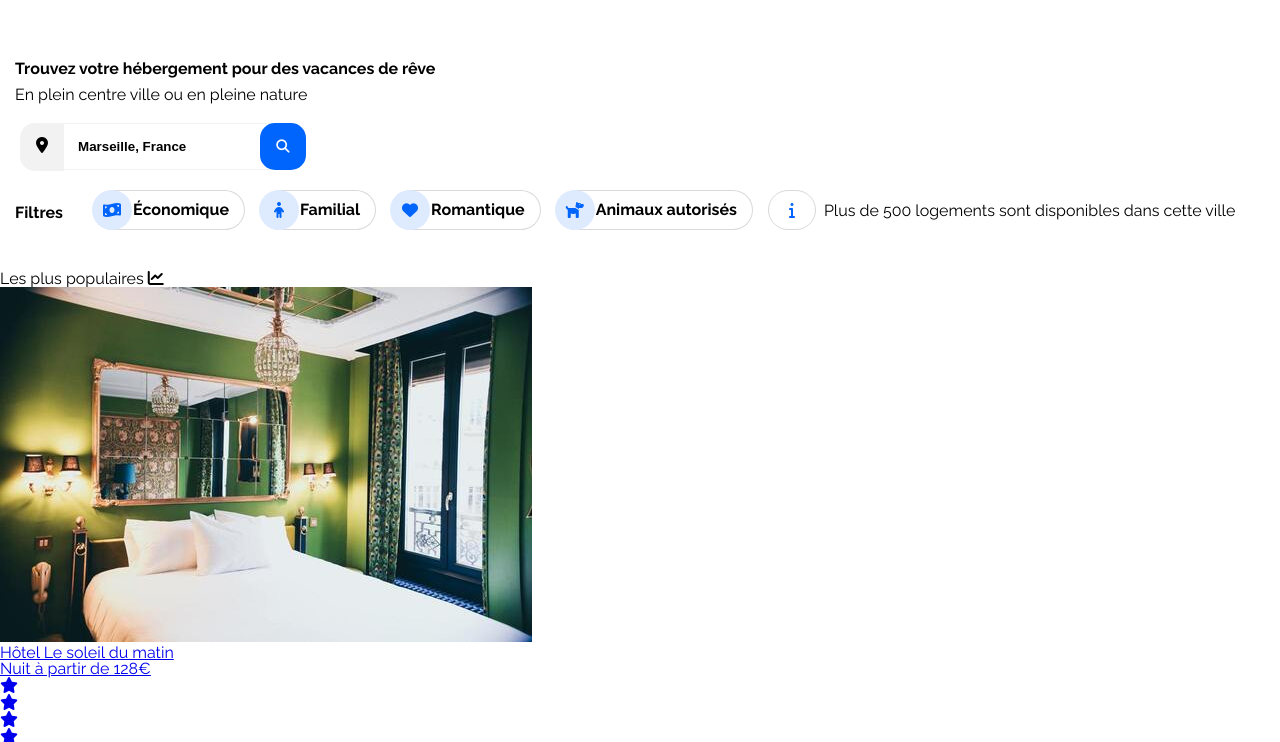
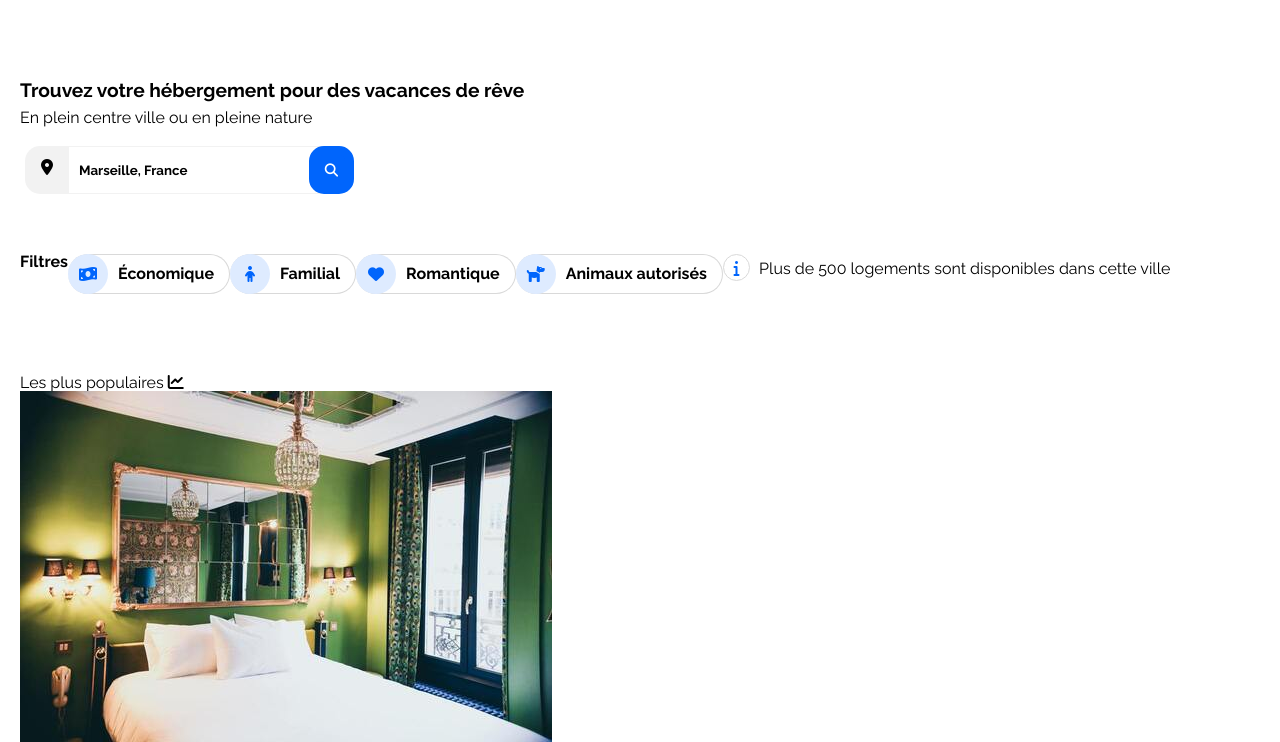
Before and after one commit to Marcelin97/LoisMarcelin_2_08022021, a plain HTML site: page index.html in a window 1280 px wide. Shown: the part 117-859 px from the top of the page. Drawn offline with Linux system fonts and the light colour scheme.

Commit message:
review header

```diff
--- a/assets/css/style.css
+++ b/assets/css/style.css
@@ -1,19 +1,11 @@
-/*Réinitialisation par défaut des valeurs de marge et de remplissage de tous les éléments HTML*/
-* {
-    margin: 0;
-    padding: 0;
-}
-
 /* réinitialise le modèle de boîte à border-box pour tous les éléments HTML*/
 * {
     box-sizing: border-box;
-}
-
-/*police*/
-body{
     font-family: 'Raleway', sans-serif;
 }
-
+section {
+    padding: 20px;
+}
 /*header*/
 header {
     display: flex;
@@ -75,16 +67,15 @@ header nav ul li a {
 #searchbar h1 {
     font-weight: 700;
     margin-bottom: 10px;
-    margin-left: 15px;
+    font-size: 1.2em;
 }
 #searchbar p {
     margin-bottom:20px;
-    margin-left: 15px;
 }
 #searchbar form {
+    display: flex;
+    max-width: 350px;
     flex-basis: 100%;
-    margin-left: 15px;
-    margin-right: 15px;
     border-radius: 10px;
 }
 @-moz-document url-prefix() { /*Cibler l'apparence sur firefox*/
@@ -144,10 +135,9 @@ input::placeholder {
 #filters h2 {
     margin-bottom: 15px;
     font-weight: 700;
-    margin: 15px;
     display: flex;
 }
-#filters ul {
+#filters ul { /*le texte des filtres*/
     display: flex;
     flex-wrap: wrap;
     font-weight: 700;
@@ -160,10 +150,13 @@ input::placeholder {
     border-radius: 25px;
     display: flex;
     align-items: center;
-    margin-left: 15px;
     margin-bottom: 15px;
     padding-right: 15px;
     height: 2.5rem;
+}
+#filters ul li:hover{
+    background-color: #DEEBFF;
+    cursor: pointer;
 }
 #filters ul li i { /*l'icône*/
     color: #0065fc;
@@ -171,28 +164,28 @@ input::placeholder {
     border-radius: 30px;
     width: 40px;
     height: 40px;
-    display: flex;
-    justify-content: center;
-    align-items: center;
-    position:relative;
-    right: 1px;
+    line-height: 40px;
+    text-align: center;
+    margin-right: 10px;
 }
 #filters p .fas {/*le i de info*/
     color: #0065fc;
-    width: 3rem;
-    height: 2.5rem;
-    border-radius: 30px;
-    margin-right: 0.5rem;
+    width: 1.7em;
+    height: 1.7em;
+    border-radius: 15px;
+    margin-right: 9px;
     border: 1.5px solid #d9d9d9;
-    display: flex;
-    justify-content: center;
-    align-items: center;
-    margin-left: 15px;
+    min-width: 1.7em;
+    line-height: 1.7em;
+    text-align: center;
+
 }
 #filters p {
     display: flex;
     align-items: baseline;
     margin-bottom: 30px;
+    font-weight:100;
+    line-height: 1.7em;
 }
 
 /*end of filters*/
```
